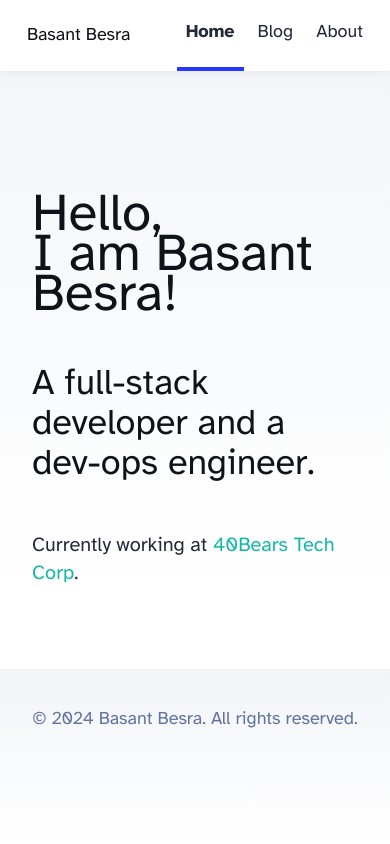
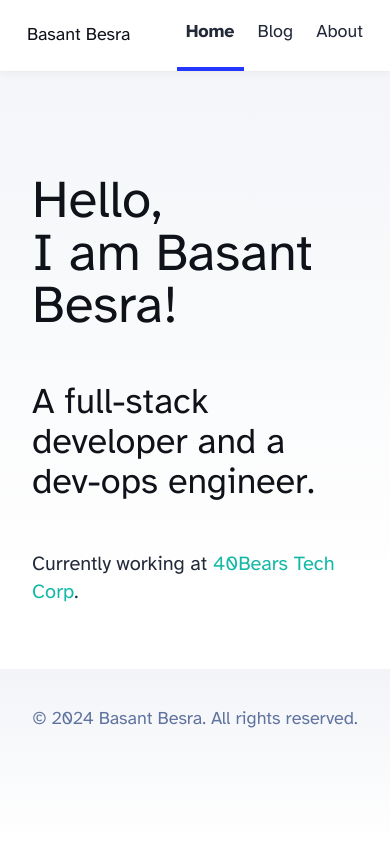
Before and after one commit to besrabasant/besrabasant.github.io, an Astro site: page / in a window 390 px wide. Built offline with nearby package versions, Linux system fonts and the light colour scheme; Astro itself is replaced by a stand-in of ours.

Commit message:
Update home page title text styles

```diff
--- a/src/pages/index.astro
+++ b/src/pages/index.astro
@@ -14,7 +14,7 @@ import { SITE_TITLE, SITE_DESCRIPTION } from "../consts";
 		<div class="container-fluid min-h-screen flex flex-col">
 			<Header />
 			<main class="w-full md:w-3/4 px-8 md:p-0 mx-auto flex-1 flex flex-col justify-center">
-				<h1 class="text-[3.3rem] md:text-8xl mb-12 mt-16 md:mt-0">Hello, <br> I am Basant Besra!</h1>
+				<h1 class="text-[3.3rem] leading-none md:text-8xl mb-12 mt-16 md:mt-0">Hello, <br> I am Basant Besra!</h1>
 				<h2 class="text-4xl md:text-6xl mb-12">A full-stack developer and a dev-ops engineer.</h2>
 				<p class="text-xl md:text-3xl">Currently working at <a class="text-teal-500 hover:text-teal-600" href="https://40bears.com" target="_blank">40Bears Tech Corp</a>.</p>
 			</main>
```
